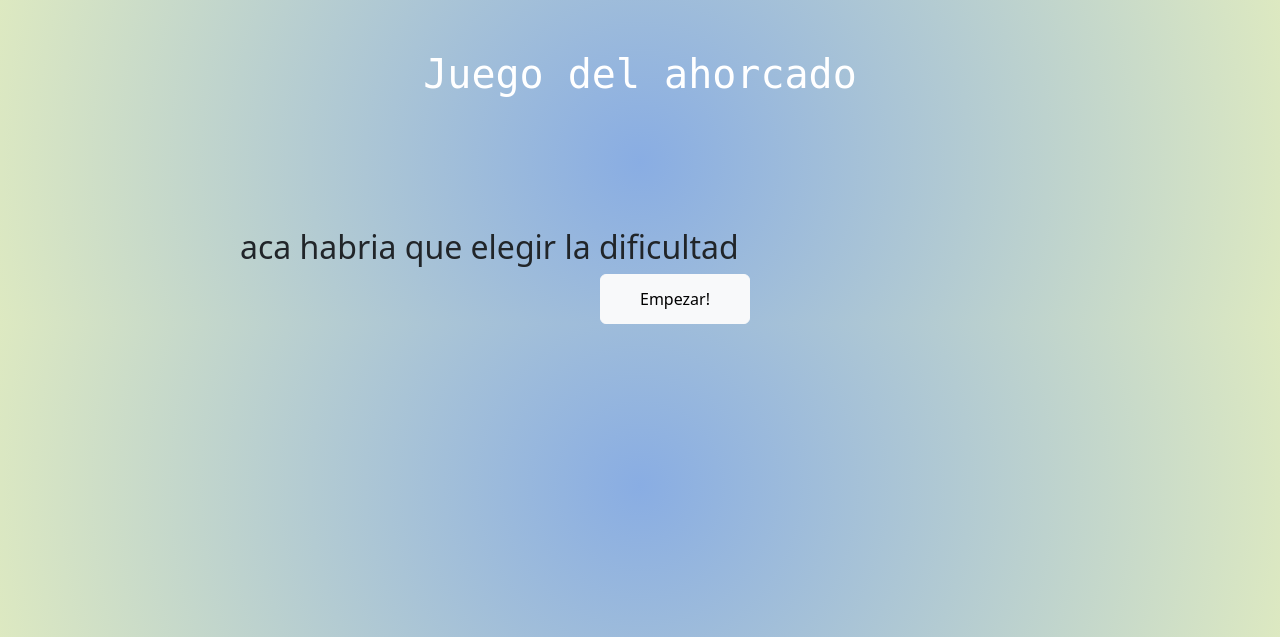
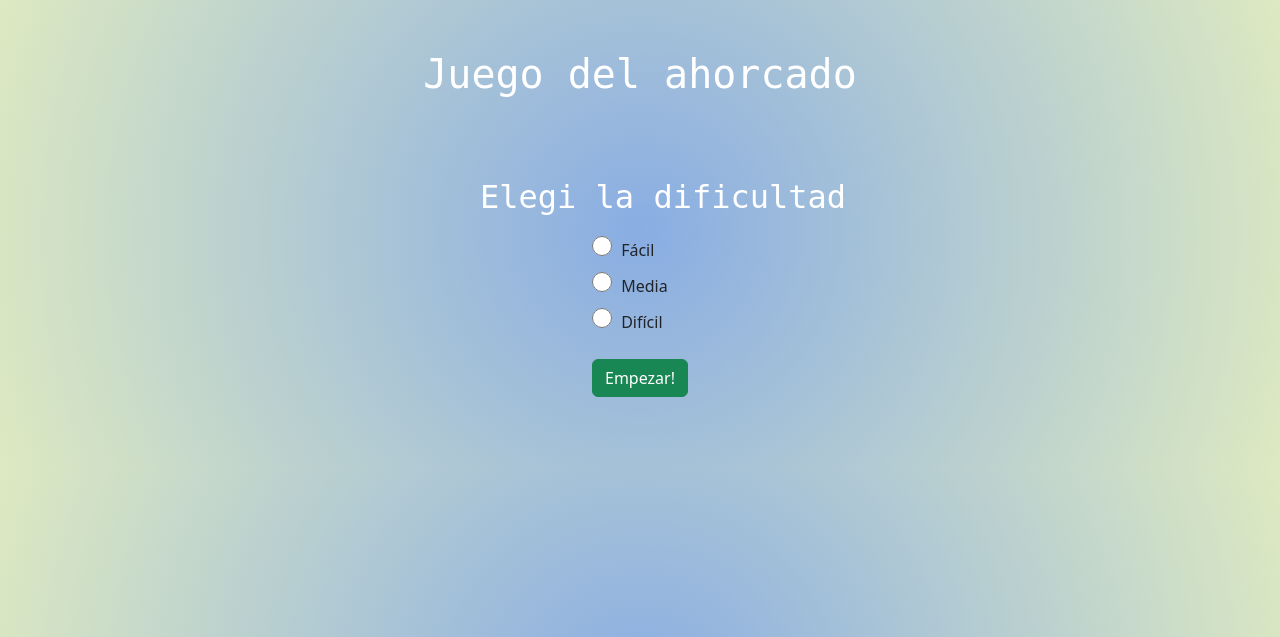
Before and after one commit to lizastrappini/agiles-ahorcado, a Flask app: page / in a window 1280 px wide. Shown: the top 637 px of the page. Run offline with Flask 3, Linux system fonts and the light colour scheme.

Commit message:
agrego dificultades

```diff
--- a/agiles-ahorcado/index.py
+++ b/agiles-ahorcado/index.py
@@ -7,27 +7,43 @@ app = Flask(__name__)
 # Clave para poder utilizar variables de sesion
 app.secret_key = 'tu_clave_secreta'
 
+#['teclado','utilizado para escribir en la pc'],['reloj','dispositivo para ver el tiempo']
+
 # Palabras disponibles
-palabras = [["python","lenguaje de progamacion"], ["guitarra", "instrumento de cuerdas"],['algoritmo','Secuencia de pasos'],['teclado','utilizado para escribir en la pc'],['reloj','dispositivo para ver el tiempo']]
-
+palabras_facil = [["sol", "Fuente principal de luz del sistema solar"], ["gato", "Animal doméstico de compañía"],["casa", "Lugar donde vives"] ]
+palabras_intermedio = [["travesia", "Largo viaje o trampolín de experiencias"],["aventura", "Viaje emocionante y arriesgado"], ["melodia", "Secuencia armoniosa de sonidos"] ]
+palabras_dificil = [["efimero", "Que dura por un corto periodo de tiempo"],["magico", "Relacionado con la magia o algo extraordinario"], ["enigma", "Misterio o situación difícil de entender"]]
 
 # Crea una lista de letras del abecedario
 abecedario =["a","b","c","d","e","f","g","h","i","j","k","l","m","n","o","p","q","r","s","t","u","v","w","x","y","z"]
 
 
 # Inicializa variables de sesión
-def initialize_session():
-    session['palabra_a_adivinar'] = elegir_palabra_random()
+def initialize_session(dificultad):
+    if dificultad == 'facil':
+        session['palabra_a_adivinar'] = elegir_palabra_random_facil()
+    elif dificultad == 'media':
+        session['palabra_a_adivinar'] = elegir_palabra_random_intermedio()
+    else:
+        session['palabra_a_adivinar'] = elegir_palabra_random_dificil()
+    #session['palabra_a_adivinar'] = elegir_palabra_random()
     session['intentos'] = 0
     session['letras_adivinadas'] = []
     session['fin_juego'] = 0
     session['letras_usadas'] = []
     session['palabra_mostrada'] = ''
     session['pista'] = ''
+    session['dificultad'] = dificultad
 
 # Elige una palabra al azar
-def elegir_palabra_random():
-    return random.choice(palabras)
+def elegir_palabra_random_facil():
+    return random.choice(palabras_facil)
+
+def elegir_palabra_random_intermedio():
+    return random.choice(palabras_intermedio)
+
+def elegir_palabra_random_dificil():
+    return random.choice(palabras_dificil)
 
 # Obtengo la pista asociada a la palabra a adivinar
 def obtener_pista():
@@ -80,9 +96,12 @@ def index():
 
 @app.route('/empezar',methods=['POST'])
 def empezar():
-    initialize_session()
+    dificultad = request.form.get('dificultad')
+    initialize_session(dificultad)
+    print(dificultad)
     palabra_mostrada=crear_lineas(session['palabra_a_adivinar'][0])
     session['palabra_mostrada']=palabra_mostrada
+    session['dificultad'] = request.form.get('dificultad')
     return render_template('jugar.html', pista=session['pista'], palabra_a_adivinar=session['palabra_a_adivinar'][0], abecedario=abecedario, intentos=session['intentos'], letras_adivinadas=session['letras_adivinadas'], palabra_mostrada=palabra_mostrada, letras_usadas=session['letras_usadas'], fin_juego=session['fin_juego'])
 
 @app.route('/jugar', methods=['POST'])
--- a/agiles-ahorcado/static/estilo-ahorcado.css
+++ b/agiles-ahorcado/static/estilo-ahorcado.css
@@ -19,6 +19,7 @@ h1.titulo {
 }
 .intentos{
   color:white;
+  font-family: monospace;
 }
 h1#msg-final {
   text-align: center;
@@ -103,3 +104,68 @@ picture img {
   border: 2px dashed crimson;
   padding: 3px 2px 2px 6px;
 }
+
+.container {
+  margin-left: 30%;
+  max-width: 600px;
+  padding: 20px;
+}
+
+h1 {
+  color: #333;
+}
+
+label {
+  display: block;
+  margin-bottom: 10px;
+}
+
+input[type="radio"] {
+  margin-right: 5px;
+}
+
+button {
+  padding: 10px 20px;
+  background-color: #4CAF50;
+  color: #fff;
+  border: none;
+  border-radius: 5px;
+  cursor: pointer;
+  font-size: 16px;
+  transition: background-color 0.3s ease;
+}
+
+button:hover {
+  background-color: #45a049;
+}
+
+h2.titulo {
+  text-align: start;
+  color:white;
+  font-family: monospace;
+}
+#botonVolver{
+  margin-left: 80%;
+}
+
+.btn{
+  font-family: monospace;
+}
+#botonVolver{
+  font-family: monospace;
+  font-size: 14px;
+}
+#pista{
+  font-family: monospace;
+}
+h3{
+  font-family: monospace;
+}
+
+span{
+  font-family: monospace;
+}
+
+#letra{
+  font-family: monospace;
+}
--- a/agiles-ahorcado/templates/index.html
+++ b/agiles-ahorcado/templates/index.html
@@ -6,18 +6,46 @@
     <link rel="stylesheet" href="{{ url_for('static', filename='estilo-ahorcado.css') }}">
     <link href="https://cdn.jsdelivr.net/npm/bootstrap@5.3.2/dist/css/bootstrap.min.css" rel="stylesheet" integrity="sha384-T3c6CoIi6uLrA9TneNEoa7RxnatzjcDSCmG1MXxSR1GAsXEV/Dwwykc2MPK8M2HN" crossorigin="anonymous">
     <script src="https://cdn.jsdelivr.net/npm/bootstrap@5.3.2/dist/js/bootstrap.bundle.min.js" integrity="sha384-C6RzsynM9kWDrMNeT87bh95OGNyZPhcTNXj1NW7RuBCsyN/o0jlpcV8Qyq46cDfL" crossorigin="anonymous"></script>
+    <style>
+        input[type="radio"] {
+      width: 20px; /* Ancho del botón de radio */
+      height: 20px; /* Altura del botón de radio */
+    }
+        /* Estilo para los elementos de radio */
+        label {
+          display: block; /* Hace que cada etiqueta ocupe una línea separada */
+          margin-bottom: 10px; /* Espacio entre los botones de radio */
+        }
+      </style>
 </head>
 <body>
 <div class="main-container">
     <h1 class="titulo" id="titulo">Juego del ahorcado</h1>
+
+    <div style="margin-left: 30%;">
+        <form method="POST" action="empezar">
+        <h2 class="titulo" id="titulo">Elegi la dificultad</h2>
+        <div class="opciones" style="margin-left: 20%; margin-top: 20px; margin-bottom: 20px;">
+            <label>
+                <input type="radio" id="facil" name="dificultad" value="facil">
+                Fácil
+              </label>
+
+              <label>
+                <input type="radio" id="media" name="dificultad" value="media">
+                Media
+              </label>
+
+              <label>
+                <input type="radio" id="dificil" name="dificultad" value="dificil">
+                Difícil
+              </label>
+              <button style="margin-top: 15px;" type="submit" class="btn btn-success" id="dificultad" value="dificil"> Empezar! </button>
+        </div>
+
+    </div>
     <h1 id="msg-final"></h1>
-    <h2 class="titulo" id="titulo">aca habria que elegir la dificultad </h2>
-    <form method="POST" action="empezar">
-    <button type="submit" id="" class="btn btn-light" style="margin-left: 45%; width: 150px; height: 50px;">Empezar!</button>
     </form>
-
-
-
 </div>
 </body>
 </html>
```
Also changed, not shown: agiles-ahorcado/templates/jugar.html (+6 -6 lines).
